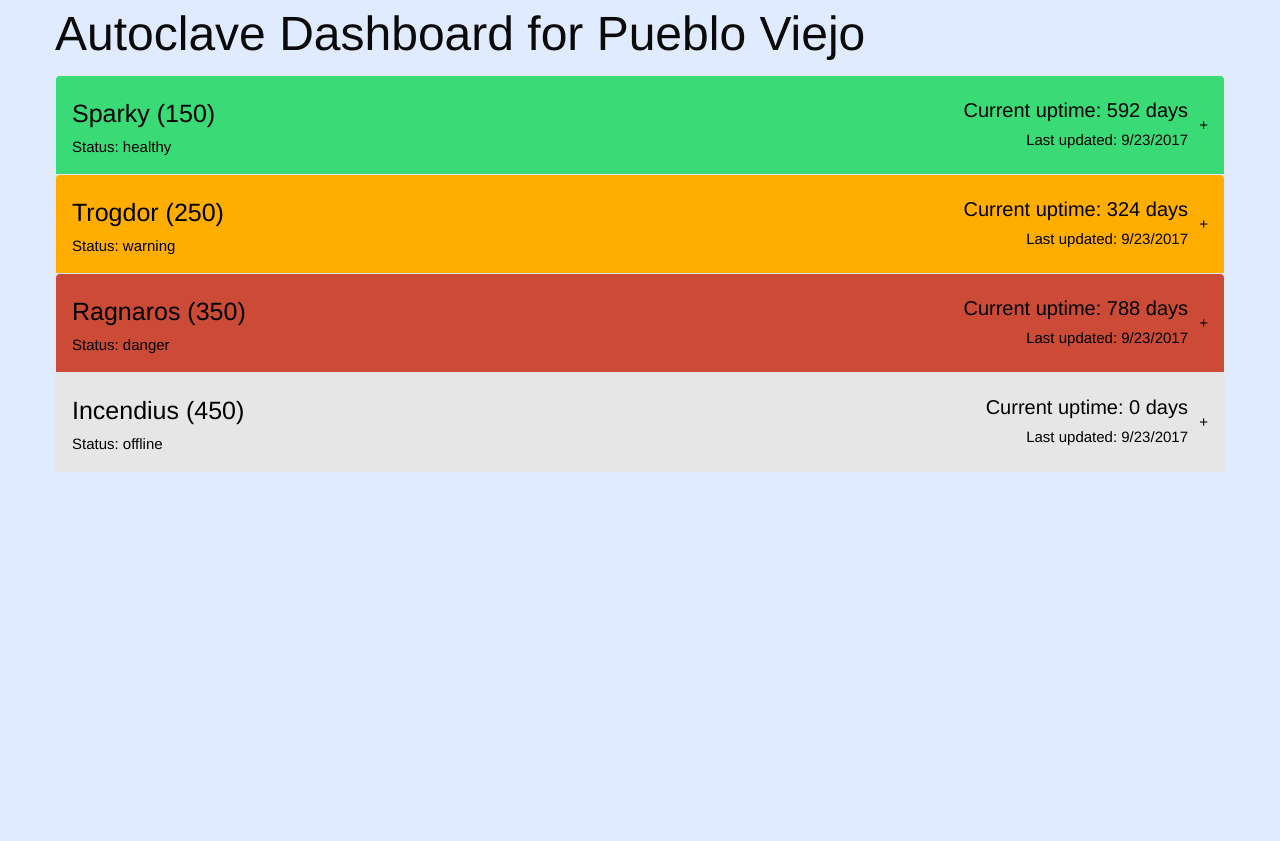
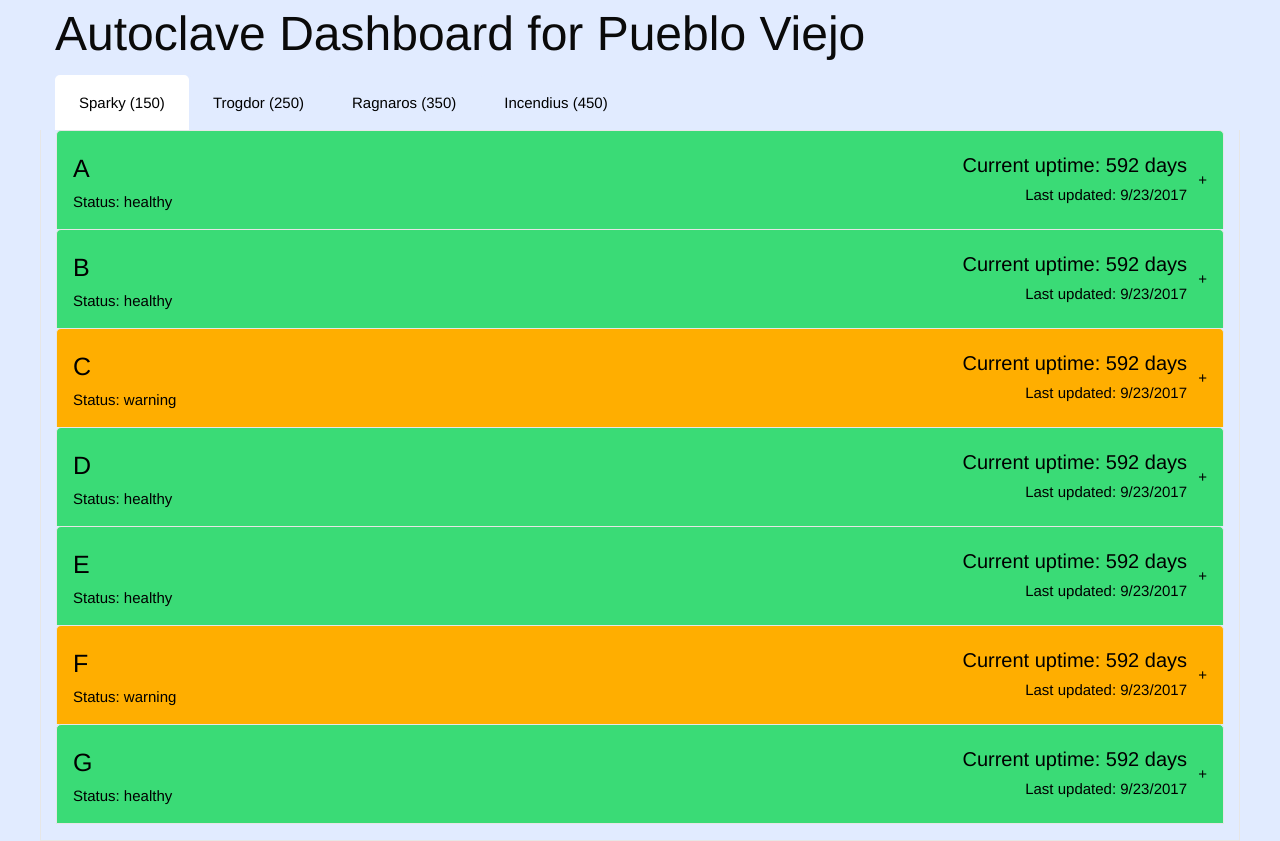
Before and after one commit to JordanHagan/jjack_hackathon, an Angular app in the folder jjack-ui/: page / in a window 1280 px wide. Before the commit the page ends 800 px from the top, so only its background shows below. Built offline with nearby package versions, Linux system fonts and the light colour scheme.

Commit message:
Nest agitators inside autoclave tabs

```diff
--- a/jjack-ui/src/_settings.scss
+++ b/jjack-ui/src/_settings.scss
@@ -802,7 +802,7 @@ $tab-item-font-size: rem-calc(12);
 $tab-item-background-hover: $white;
 $tab-item-padding: 1.25rem 1.5rem;
 $tab-expand-max: 6;
-$tab-content-background: $white;
+$tab-content-background: transparent;
 $tab-content-border: $light-gray;
 $tab-content-color: $body-font-color;
 $tab-content-padding: 1rem;
--- a/jjack-ui/src/app/components/root/root.component.html
+++ b/jjack-ui/src/app/components/root/root.component.html
@@ -1,26 +1,41 @@
 <div class="row columns">
     <h1>Autoclave Dashboard for Pueblo Viejo</h1>
 </div>
+
 <div class="row">
     <div class="columns">
+        <ul class="tabs" data-tabs id="example-tabs">
+            <li class="tabs-title"
+                *ngFor="let autoclave of autoclaves; let i = index"
+                [ngClass]="{'is-active': autoclave.selected}">
+                <a href="#panel{{i}}" (click)="handleTabClick(autoclave)">{{autoclave.name}} ({{autoclave.id}})</a>
+            </li>
+        </ul>
+    </div>
+</div>
+
+<div class="row">
+    <div class="tabs-content columns"
+         *ngFor="let autoclave of autoclaves"
+         [ngClass]="{hidden: !autoclave.selected}">
         <ul class="accordion" data-accordion data-allow-all-closed="true">
-            <li *ngFor="let autoclave of autoclaves"
+            <li *ngFor="let agitator of autoclave.agitators"
                 class="accordion-item"
-                [ngClass]="autoclave.status"
+                [ngClass]="agitator.status"
                 data-accordion-item>
                 <a href="#" class="accordion-title"
-                   (click)="handleClick($event, autoclave)">
+                   (click)="handleRowClick($event, agitator)">
                     <div>
-                        <h4>{{autoclave.name}} ({{autoclave.id}})</h4>
-                        Status: {{autoclave.status}}
+                        <h4>{{agitator.name}}</h4>
+                        Status: {{agitator.status}}
                     </div>
                     <div>
-                        <h5>Current uptime: {{autoclave.uptime}} days</h5>
-                        <div>Last updated: {{autoclave.lastUpdate.toLocaleDateString()}}</div>
+                        <h5>Current uptime: {{agitator.uptime}} days</h5>
+                        <div>Last updated: {{agitator.lastUpdate.toLocaleDateString()}}</div>
                     </div>
                 </a>
                 <div class="accordion-content spinner" data-tab-content>
-                    <jjack-plotly *ngIf="autoclave.open"></jjack-plotly>
+                    <jjack-plotly *ngIf="agitator.open"></jjack-plotly>
                 </div>
             </li>
         </ul>
--- a/jjack-ui/src/app/components/root/root.component.scss
+++ b/jjack-ui/src/app/components/root/root.component.scss
@@ -1,4 +1,23 @@
 @import '../../../settings';
+
+.hidden {
+  display: none;
+}
+
+ul {
+  background-color: transparent;
+  border: none;
+}
+
+.tabs-title {
+  background-color: $light-purple;
+  border-top-left-radius: 5px;
+  border-top-right-radius: 5px;
+
+  &.is-active {
+    background-color: white;
+  }
+}
 
 li {
   a {
@@ -39,7 +58,7 @@ li {
 }
 
 .offline a {
-  background-color: $light-gray;
+  background-color: $medium-gray;
   .accordion-title:hover {
     background-color: darken($light-gray, 5%);
   }
--- a/jjack-ui/src/app/components/root/root.component.ts
+++ b/jjack-ui/src/app/components/root/root.component.ts
@@ -1,4 +1,5 @@
 import {AfterViewChecked, Component} from '@angular/core'
+import {Agitator} from '../../models/agitator.model'
 import {Autoclave} from '../../models/autoclave.model'
 
 declare const $: any
@@ -10,10 +11,62 @@ declare const $: any
 })
 export class RootComponent implements AfterViewChecked {
   autoclaves: Autoclave[] = [
-    {name: 'Sparky', id: '150', open: false, status: 'healthy', lastUpdate: new Date(), uptime: 592},
-    {name: 'Trogdor', id: '250', open: false, status: 'warning', lastUpdate: new Date(), uptime: 324},
-    {name: 'Ragnaros', id: '350', open: false, status: 'danger', lastUpdate: new Date(), uptime: 788},
-    {name: 'Incendius', id: '450', open: false, status: 'offline', lastUpdate: new Date(), uptime: 0},
+    {
+      name: 'Sparky',
+      id: '150',
+      selected: true,
+      agitators: [
+        {name: 'A', open: false, status: 'healthy', lastUpdate: new Date(), uptime: 592},
+        {name: 'B', open: false, status: 'healthy', lastUpdate: new Date(), uptime: 592},
+        {name: 'C', open: false, status: 'warning', lastUpdate: new Date(), uptime: 592},
+        {name: 'D', open: false, status: 'healthy', lastUpdate: new Date(), uptime: 592},
+        {name: 'E', open: false, status: 'healthy', lastUpdate: new Date(), uptime: 592},
+        {name: 'F', open: false, status: 'warning', lastUpdate: new Date(), uptime: 592},
+        {name: 'G', open: false, status: 'healthy', lastUpdate: new Date(), uptime: 592},
+      ]
+    },
+    {
+      name: 'Trogdor',
+      id: '250',
+      selected: false,
+      agitators: [
+        {name: 'A', open: false, status: 'danger', lastUpdate: new Date(), uptime: 324},
+        {name: 'B', open: false, status: 'healthy', lastUpdate: new Date(), uptime: 324},
+        {name: 'C', open: false, status: 'healthy', lastUpdate: new Date(), uptime: 324},
+        {name: 'D', open: false, status: 'healthy', lastUpdate: new Date(), uptime: 324},
+        {name: 'E', open: false, status: 'healthy', lastUpdate: new Date(), uptime: 324},
+        {name: 'F', open: false, status: 'healthy', lastUpdate: new Date(), uptime: 324},
+        {name: 'G', open: false, status: 'warning', lastUpdate: new Date(), uptime: 324},
+      ]
+    },
+    {
+      name: 'Ragnaros',
+      id: '350',
+      selected: false,
+      agitators: [
+        {name: 'A', open: false, status: 'danger', lastUpdate: new Date(), uptime: 788},
+        {name: 'B', open: false, status: 'danger', lastUpdate: new Date(), uptime: 788},
+        {name: 'C', open: false, status: 'offline', lastUpdate: new Date(), uptime: 788},
+        {name: 'D', open: false, status: 'warning', lastUpdate: new Date(), uptime: 788},
+        {name: 'E', open: false, status: 'warning', lastUpdate: new Date(), uptime: 788},
+        {name: 'F', open: false, status: 'warning', lastUpdate: new Date(), uptime: 788},
+        {name: 'G', open: false, status: 'danger', lastUpdate: new Date(), uptime: 788},
+      ]
+    },
+    {
+      name: 'Incendius',
+      id: '450',
+      selected: false,
+      agitators: [
+        {name: 'A', open: false, status: 'offline', lastUpdate: new Date(), uptime: 0},
+        {name: 'B', open: false, status: 'offline', lastUpdate: new Date(), uptime: 0},
+        {name: 'C', open: false, status: 'offline', lastUpdate: new Date(), uptime: 0},
+        {name: 'D', open: false, status: 'offline', lastUpdate: new Date(), uptime: 0},
+        {name: 'E', open: false, status: 'offline', lastUpdate: new Date(), uptime: 0},
+        {name: 'F', open: false, status: 'offline', lastUpdate: new Date(), uptime: 0},
+        {name: 'G', open: false, status: 'offline', lastUpdate: new Date(), uptime: 0},
+      ]
+    },
   ]
   bootstrapped: boolean
 
@@ -22,13 +75,25 @@ export class RootComponent implements AfterViewChecked {
     this.bootstrapped = true
   }
 
-  handleClick(event: MouseEvent, autoclave: Autoclave) {
+  handleTabClick(autoclave: Autoclave) {
+    this.autoclaves.forEach(autoclave => autoclave.selected = false)
+    autoclave.selected = true
+  }
+
+  handleRowClick(event: MouseEvent, agitator: Agitator) {
     event.preventDefault()
-    if (autoclave.open) {
-      autoclave.open = false
+    console.log('row click')
+    if (agitator.open) {
+      agitator.open = false
     } else {
-      this.autoclaves.forEach(autoclave => autoclave.open = false)
-      autoclave.open = true
+      let agitators = this.selectedAgitators()
+      console.log(agitators)
+      agitators.forEach(agitator => agitator.open = false)
+      agitator.open = true
     }
   }
+
+  selectedAgitators() {
+    return this.autoclaves.filter(autoclave => autoclave.selected)[0].agitators
+  }
 }
```
Also changed, not shown: jjack-ui/src/app/models/agitator.model.ts (added, +7 -0 lines), jjack-ui/src/app/models/autoclave.model.ts (+5 -5 lines).
